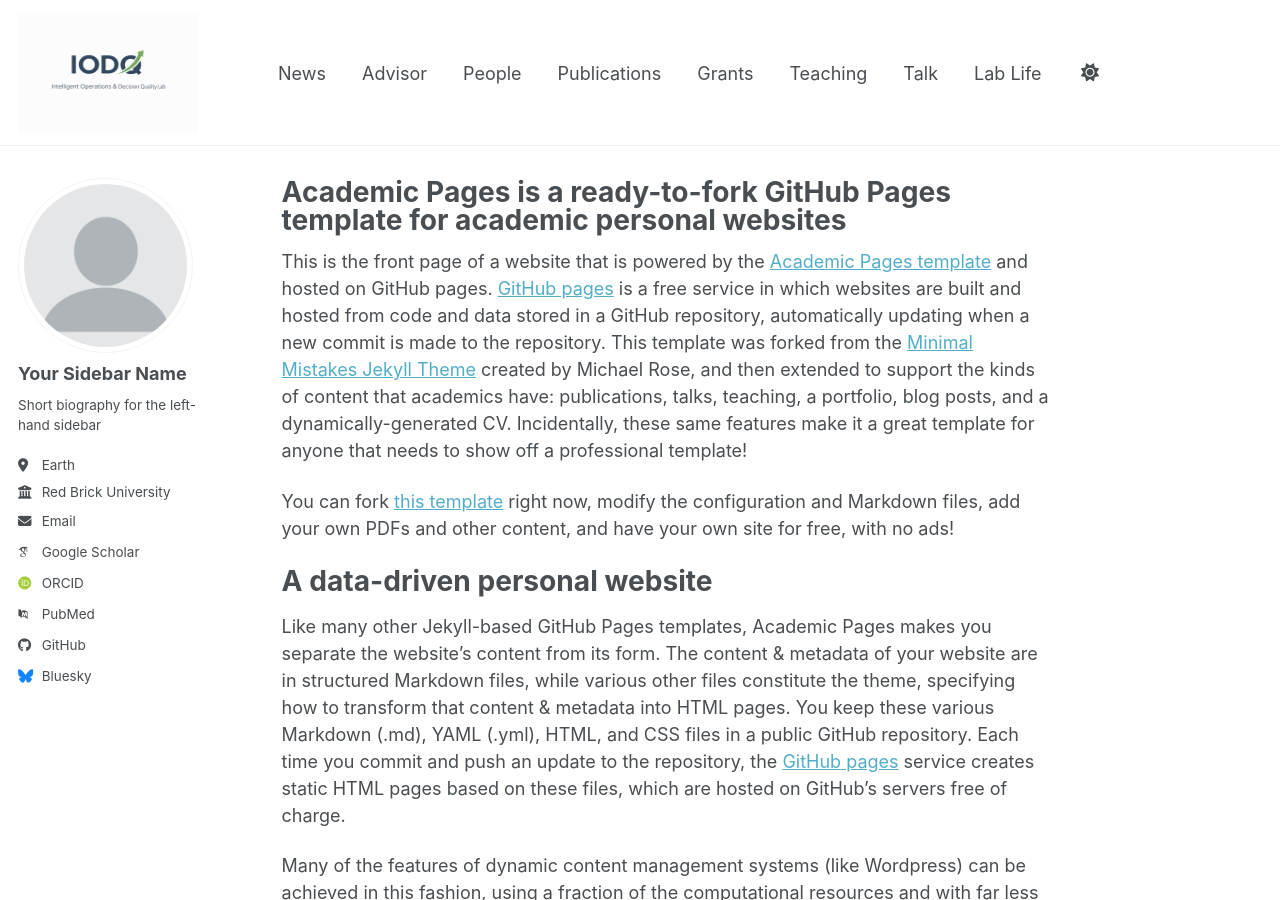
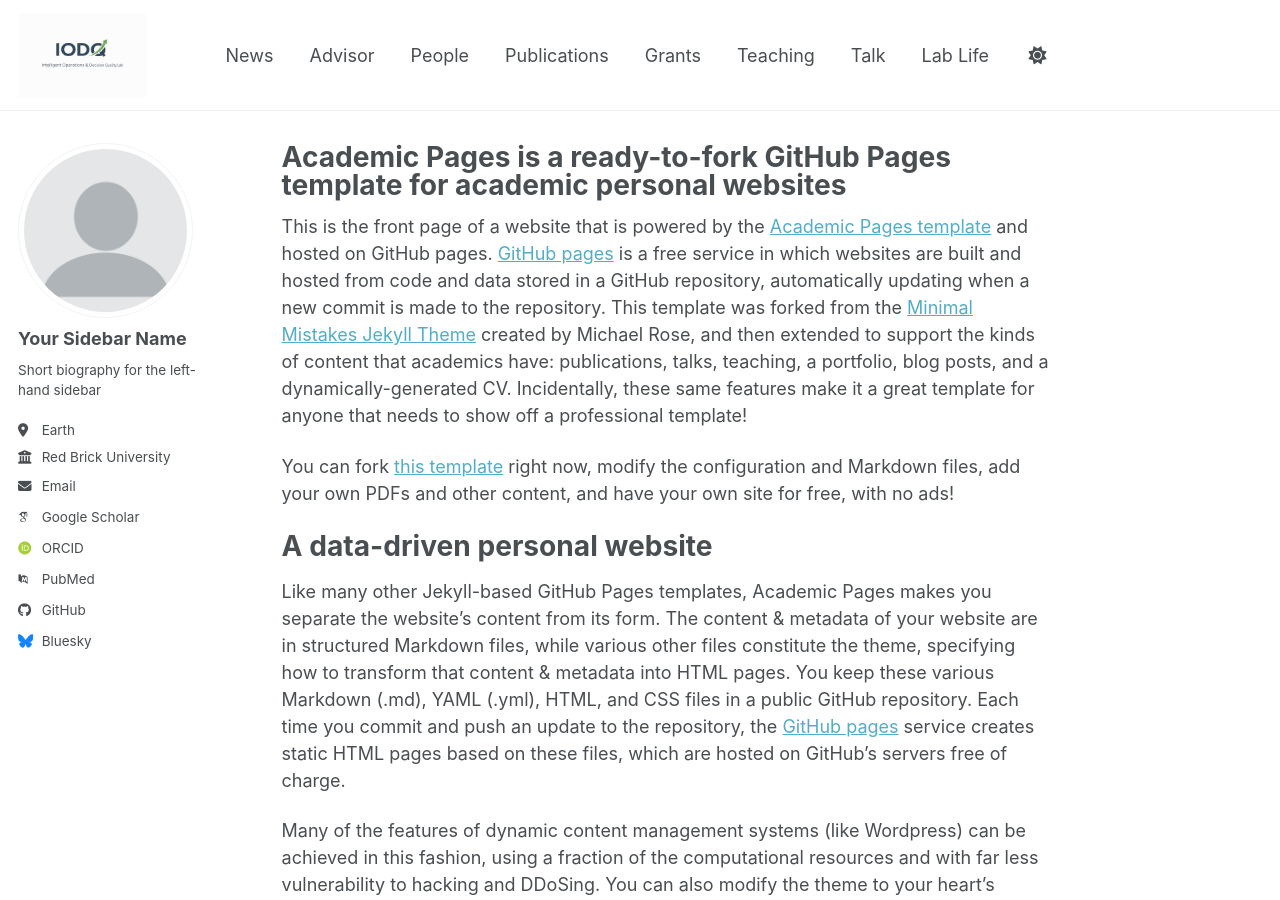
Before and after one commit to kbhuang188/kbhuang188.github.io, a Jekyll site: the page built from _pages/about.md, in a window 1280 px wide and 900 px high. Built offline with Jekyll 4.4.1, drawn with Linux system fonts in a browser that asks for light colours; some web fonts are replaced; a script bundle is joined from its source files by our own code; library files that are not in the unit come from our copies.

Commit message:
Resize IODQ Lab Logo in masthead

```diff
--- a/_includes/masthead.html
+++ b/_includes/masthead.html
@@ -12,7 +12,7 @@
   <a href="{{ base_path }}/" style="display:flex; align-items:center;">
     <img src="{{ '/images/IODQ-2.png' | relative_url }}"
          alt="IODQ Lab Logo"
-         style="height:120px; max-height:120px; width:auto; margin-right:8px;">
+         style="height:85px; max-height:85px; width:auto; margin-right:8px;">
   </a>
 </li>
           {% for link in site.data.navigation.main %}
```
